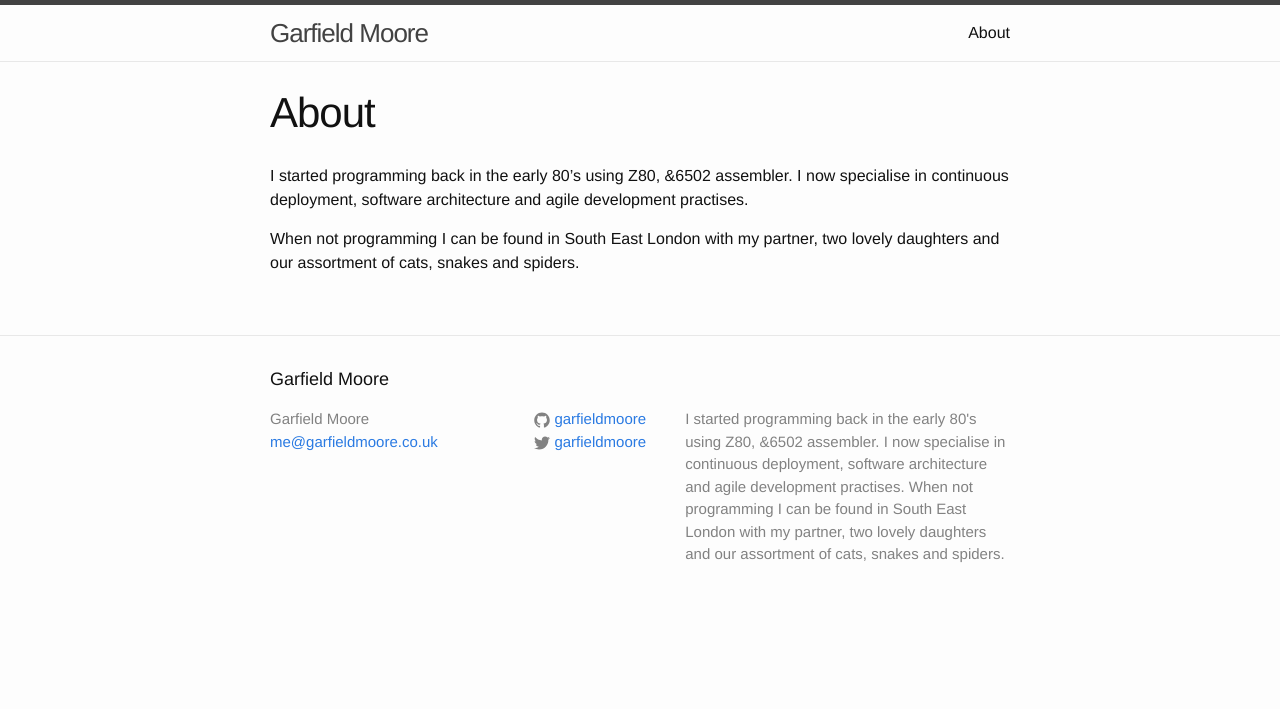
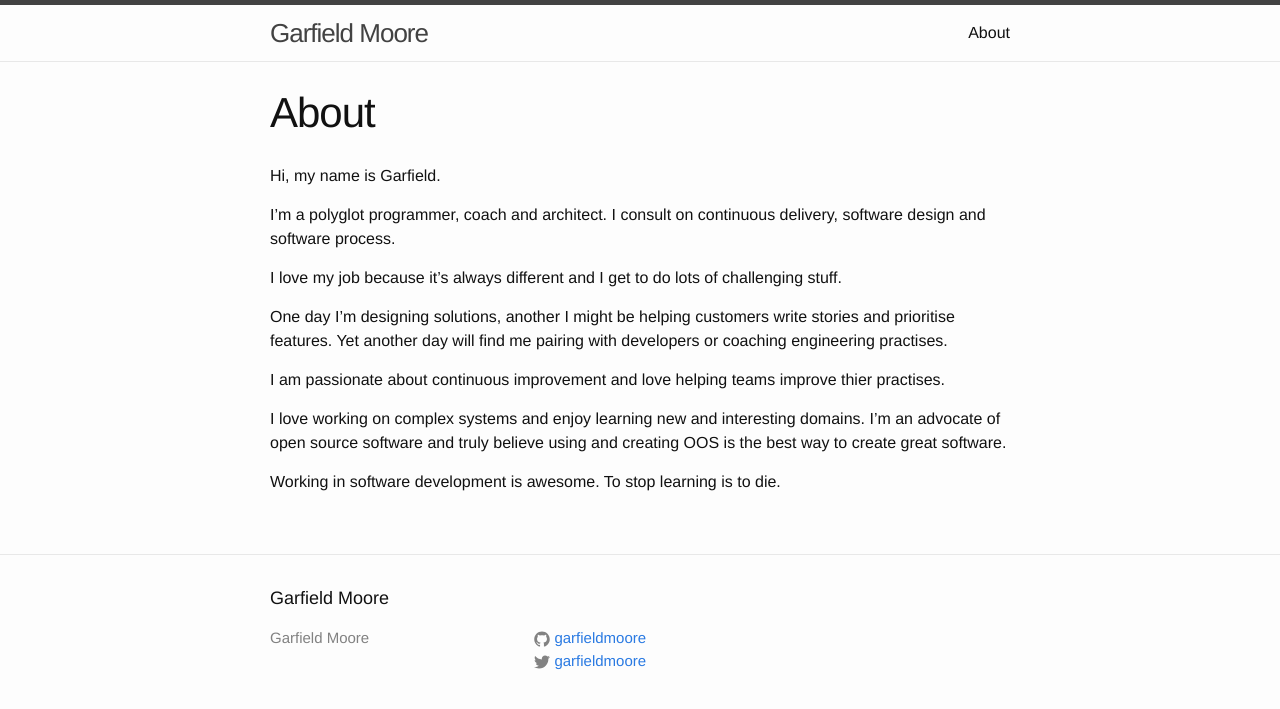
Before and after one commit to garfieldmoore/garfieldmoore.github.io, a Jekyll site: the page built from about.md, in a window 1280 px wide. Shown: the top 709 px of the page. Built offline with Jekyll 4.4.1, drawn with Linux system fonts in a browser that asks for light colours.

Commit message:
amended bio

```diff
--- a/_config.yml
+++ b/_config.yml
@@ -1,9 +1,8 @@
 # Site settings
 title: Garfield Moore
-email: me@garfieldmoore.co.uk
+email:
 description: > # this means to ignore newlines until "baseurl:"
- I started programming back in the early 80's using Z80, &6502 assembler. I now specialise in continuous deployment, software architecture and agile development practises.
-  When not programming I can be found in South East London with my partner, two lovely daughters and our assortment of cats, snakes and spiders.
+
 baseurl: "" # the subpath of your site, e.g. /blog/
 url: "http://garfieldmoore.co.uk" # the base hostname & protocol for your site
 twitter_username: garfieldmoore
--- a/about.md
+++ b/about.md
@@ -4,6 +4,17 @@ title: About
 permalink: /about/
 ---
 
-I started programming back in the early 80's using Z80, &6502 assembler. I now specialise in continuous deployment, software architecture and agile development practises.
+Hi, my name is Garfield.
 
-When not programming I can be found in South East London with my partner, two lovely daughters and our assortment of cats, snakes and spiders.
+I'm a polyglot programmer, coach and architect.  I consult on continuous delivery, software design and software process.
+
+I love my job because it's always different and I get to do lots of challenging stuff.
+
+One day I'm designing solutions, another I might be helping customers write stories and prioritise features.  Yet another day will find me pairing with developers or coaching engineering practises.
+
+
+I am passionate about continuous improvement and love helping teams improve thier practises.
+
+I love working on complex systems and enjoy learning new and interesting domains.  I'm an advocate of open source software and truly believe using and creating OOS is the best way to create great software.
+
+Working in software development is awesome.  To stop learning is to die.
```
